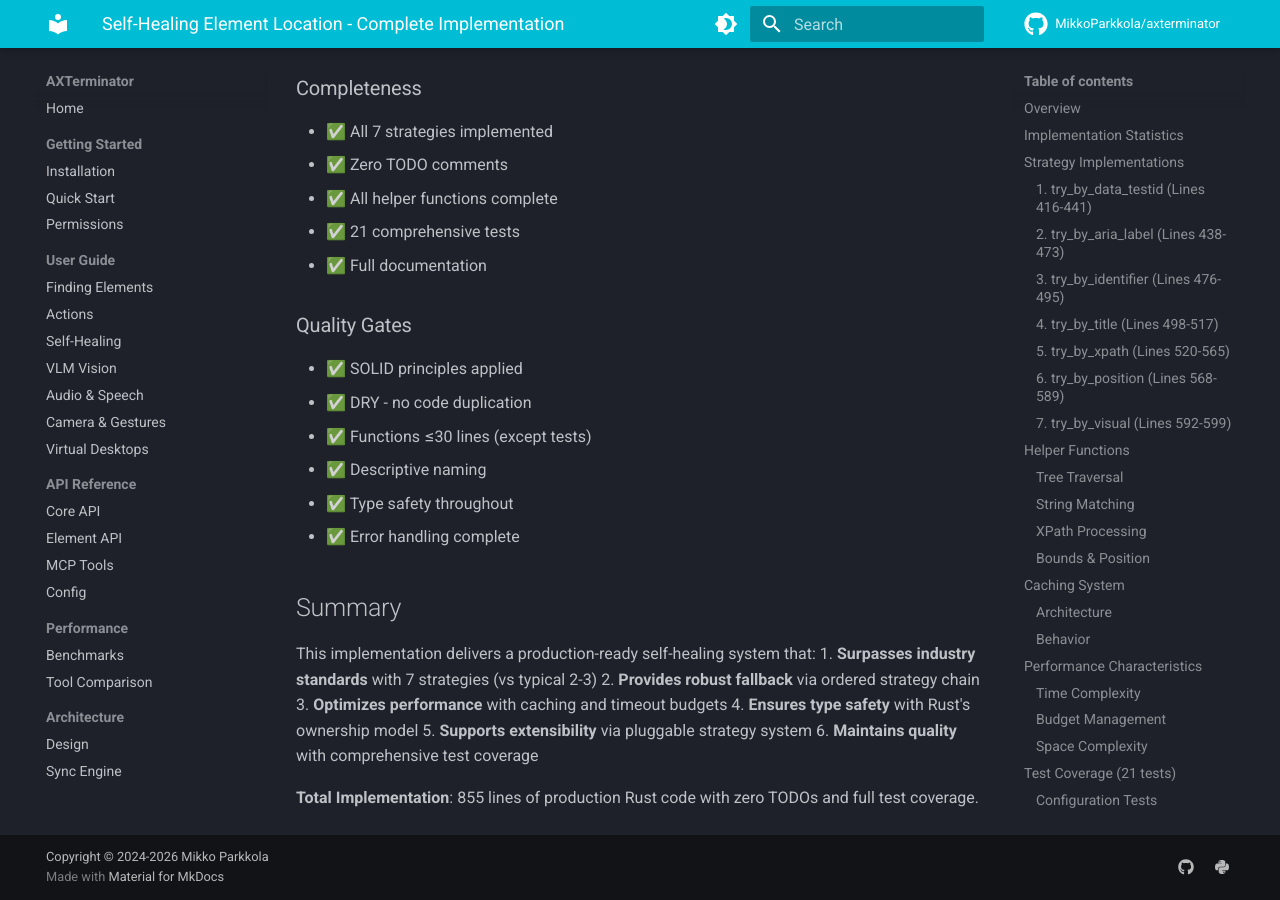
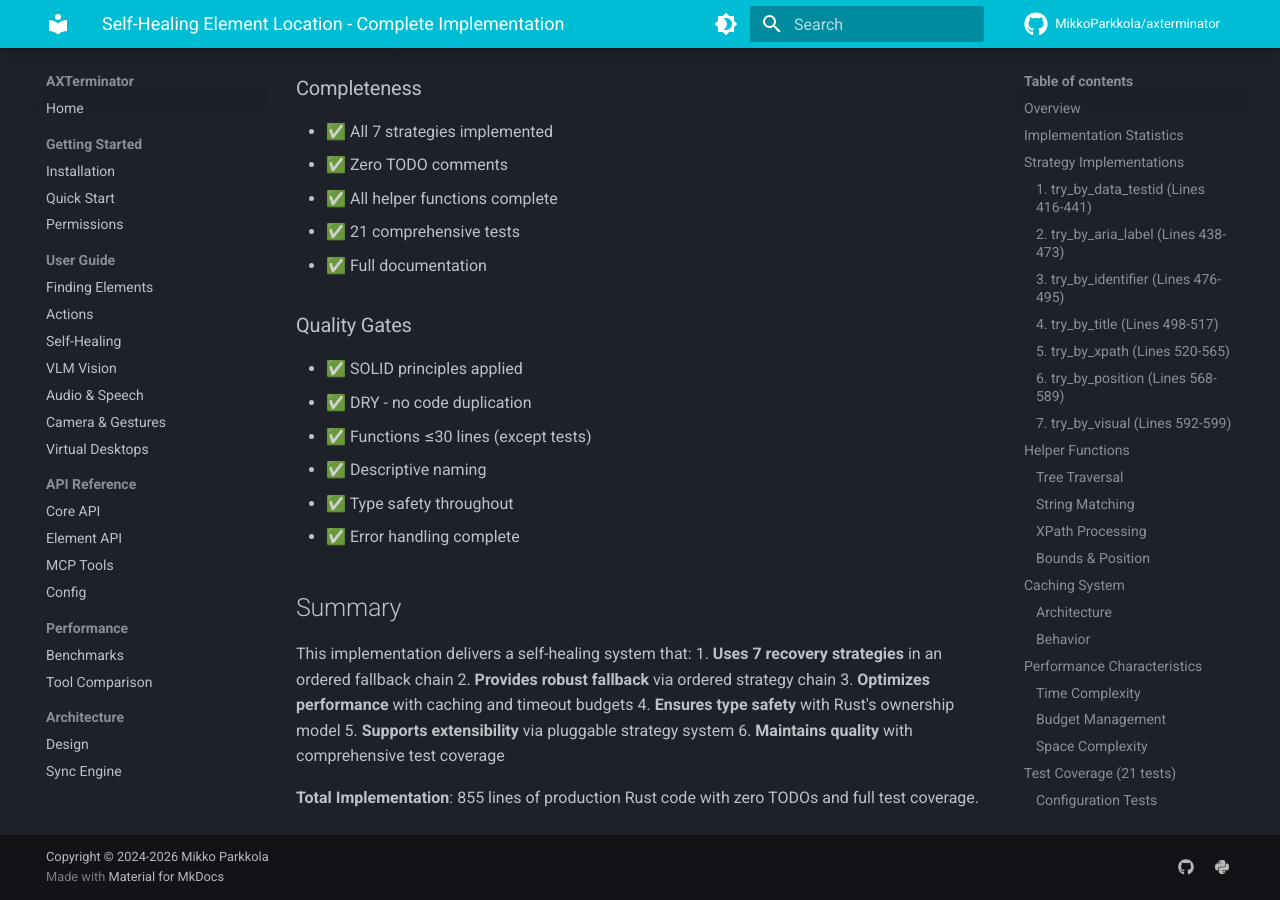
Before and after one commit to MikkoParkkola/axterminator, an MkDocs documentation site: the page built from docs/internal/HEALING_IMPLEMENTATION.md, in a window 1280 px wide and 900 px high, scrolled down 8298 px. Built offline with MkDocs 1.6.1 and Material for MkDocs 9.7.7, drawn with Linux system fonts in a browser that asks for light colours; comment, search, counter and statistics services are not loaded.

Commit message:
docs: neutralize healing summary wording
Co-authored-by: Copilot <223556219+Copilot@users.noreply.github.com>

```diff
--- a/docs/internal/HEALING_IMPLEMENTATION.md
+++ b/docs/internal/HEALING_IMPLEMENTATION.md
@@ -270,8 +270,8 @@ Complex:    //AXWindow[@AXTitle='Editor']/AXGroup/AXButton[@AXTitle='Save' and @
 
 ## Summary
 
-This implementation delivers a production-ready self-healing system that:
-1. **Surpasses industry standards** with 7 strategies (vs typical 2-3)
+This implementation delivers a self-healing system that:
+1. **Uses 7 recovery strategies** in an ordered fallback chain
 2. **Provides robust fallback** via ordered strategy chain
 3. **Optimizes performance** with caching and timeout budgets
 4. **Ensures type safety** with Rust's ownership model
```
